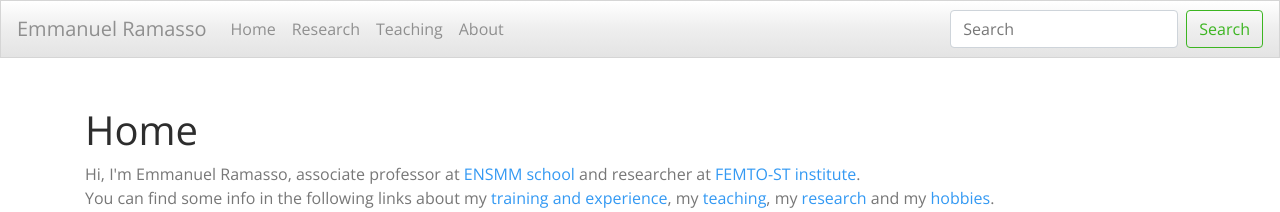
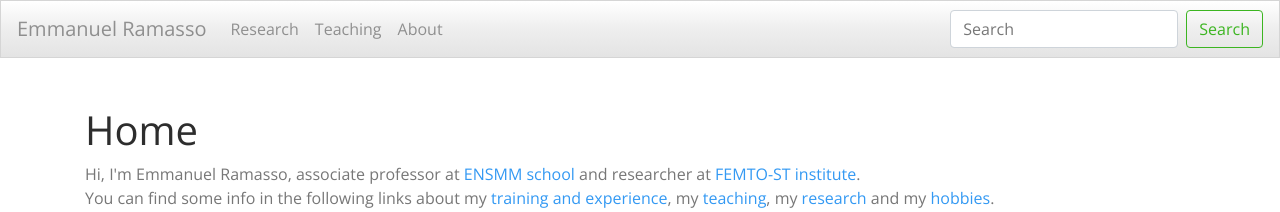
Before and after one commit to emmanuelramasso/emmanuelramasso.github.io, a Jekyll site: the page built from index.html, in a window 1280 px wide. Shown: the top 212 px of the page. Built offline with Jekyll 4.4.1, drawn with Linux system fonts in a browser that asks for light colours; a style sheet for code colours, icons or effects is not loaded.

Commit message:
Update header.html

```diff
--- a/_includes/header.html
+++ b/_includes/header.html
@@ -6,9 +6,6 @@
 
   <div class="collapse navbar-collapse" id="navbarTogglerDemo02">
     <ul class="navbar-nav mr-auto mt-2 mt-lg-0">
-      <li class="nav-item">
-        <a class="nav-link"  href="https://emmanuelramasso.github.io">Home <span class="sr-only">(current)</span></a>
-      </li>
       <li class="nav-item">
         <a class="nav-link"  href="Research.html">Research</a>
       </li>
```
